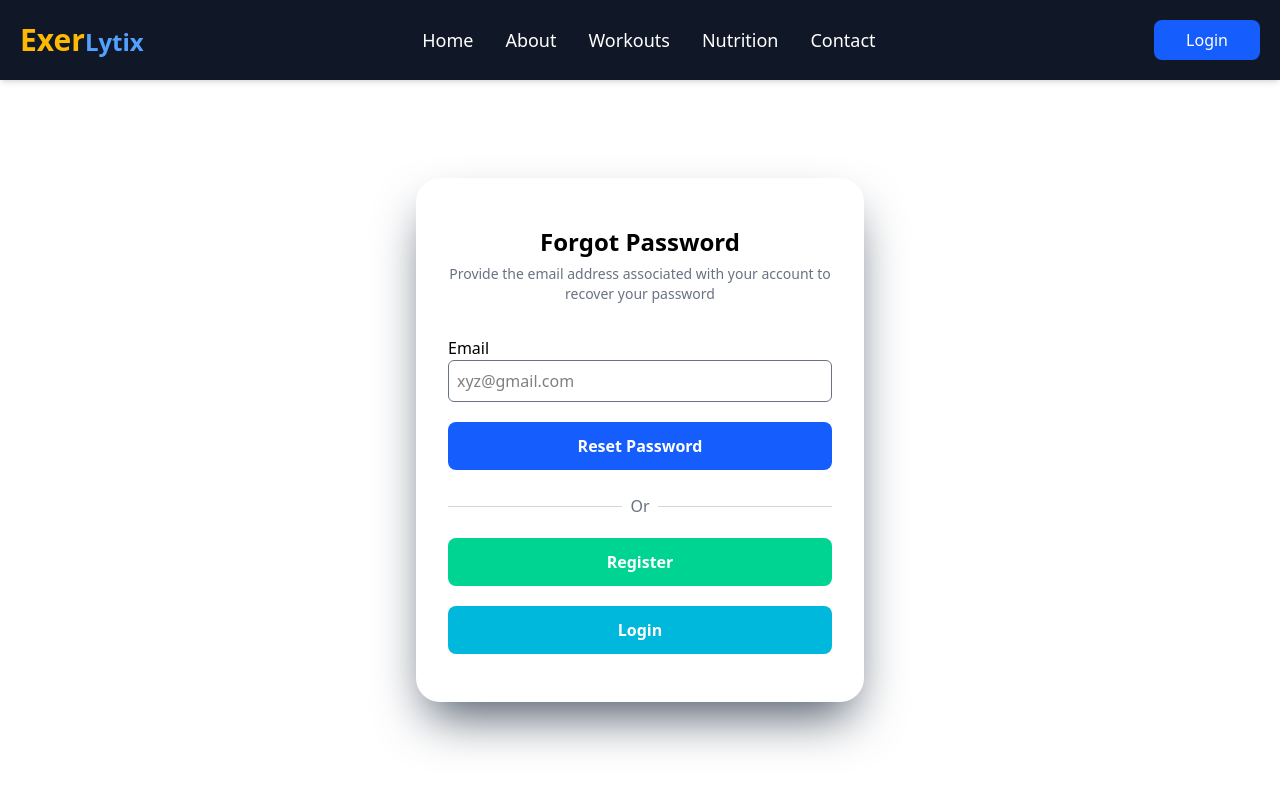
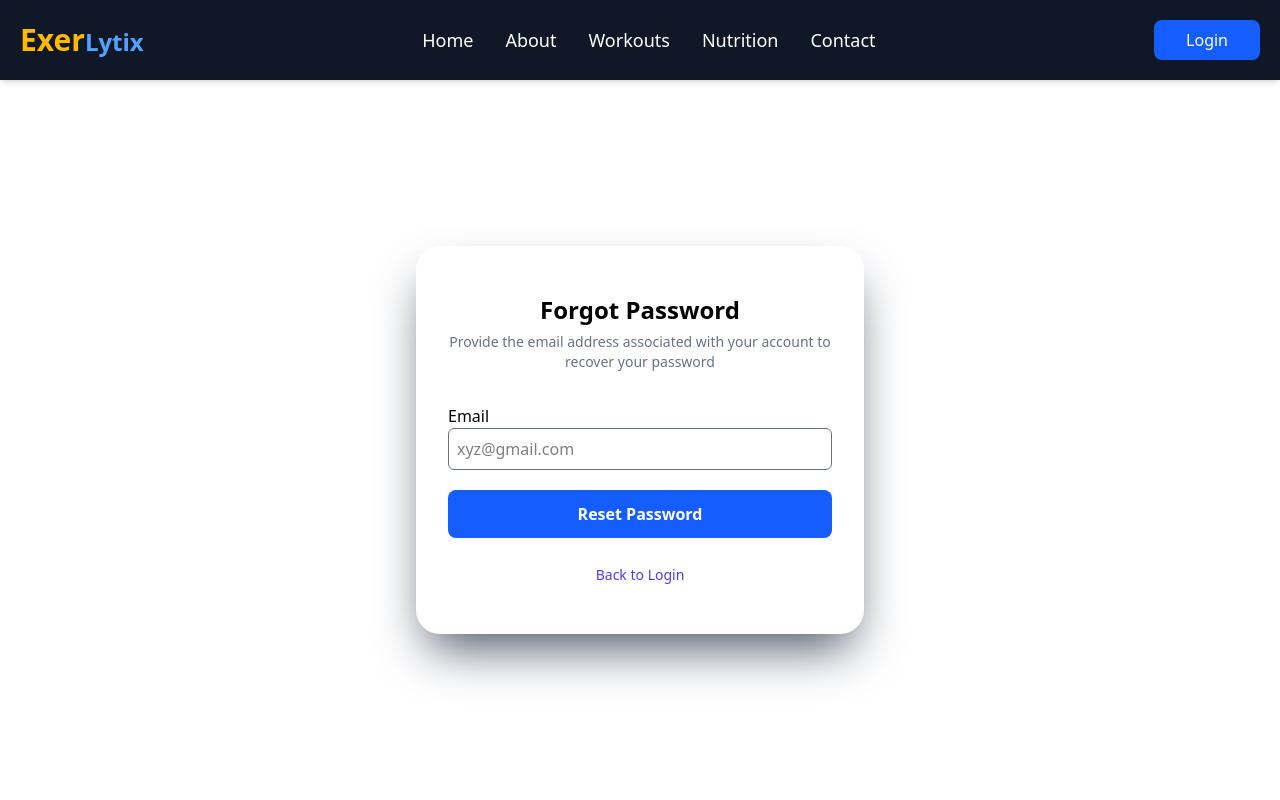
Before and after one commit to imtiyazahamad703/ExerLytix, a React (Vite) app in the folder frontend/: page /auth/forgot-password in a window 1280 px wide. Shown: the top 800 px of the page. Built offline with nearby package versions, Linux system fonts and the light colour scheme.

Commit message:
gui enhancement

```diff
--- a/frontend/package.json
+++ b/frontend/package.json
@@ -12,7 +12,9 @@
   "dependencies": {
     "@tailwindcss/vite": "^4.0.3",
     "axios": "^1.7.9",
+    "chart.js": "^4.5.0",
     "react": "^18.3.1",
+    "react-chartjs-2": "^5.3.0",
     "react-dom": "^18.3.1",
     "react-hook-form": "^7.54.2",
     "react-icons": "^5.5.0",
--- a/frontend/src/components/ChangePassword.jsx
+++ b/frontend/src/components/ChangePassword.jsx
@@ -1,93 +1,154 @@
-import { useState } from "react";
-import { Link } from "react-router-dom";
+import { useState, useEffect } from "react";
+import { useLocation, useNavigate, Link } from "react-router-dom";
 
-const ChangePassword=()=>{
-
-    const [newPassword,setNewPassword]=useState("");
-    const [confirmNewPassword,setConfirmNewPassword]=useState("");
-
+const ChangePassword = () => {
+  const [newPassword, setNewPassword] = useState("");
+  const [confirmNewPassword, setConfirmNewPassword] = useState("");
   const [passwordError, setPasswordError] = useState("");
   const [confirmPasswordError, setConfirmPasswordError] = useState("");
-    const [isValid,setIsValid]=useState(false);
+  const [message, setMessage] = useState("");
+
+  const location = useLocation();
+  const navigate = useNavigate();
+
+  // ✅ Get email from navigation state
+  const email = location.state?.email;
+
+  // ✅ If no email passed, redirect user back to ForgotPassword
+  useEffect(() => {
+    if (!email) {
+      setMessage("You must go through Forgot Password first!");
+      setTimeout(() => navigate("/auth/forgot-password"), 3000);
+    }
+  }, [email, navigate]);
 
   const validatePassword = (password) => {
-    setIsValid(false);
-    const passwordRegex = /^(?=.*[A-Za-z])(?=.*\d)(?=.*[@$!%*?&])[A-Za-z\d@$!%*?&]{8,}$/;
+    const passwordRegex =
+      /^(?=.*[A-Za-z])(?=.*\d)(?=.*[@$!%*?&])[A-Za-z\d@$!%*?&]{8,}$/;
     if (!passwordRegex.test(password)) {
-      setPasswordError("Password must be at least 8");
-      setIsValid(true);
+      setPasswordError(
+        "Password must be at least 8 characters, include a number and a special character"
+      );
+      return false;
     } else {
       setPasswordError("");
+      return true;
     }
   };
 
-
   const validateConfirmPassword = (confirmPassword) => {
-    setIsValid(false);
-    if (confirmPassword !== password) {
-
+    if (confirmPassword !== newPassword) {
       setConfirmPasswordError("Passwords do not match");
-      setIsValid(true);
+      return false;
     } else {
       setConfirmPasswordError("");
+      return true;
     }
   };
 
-    return(
+  const handleSubmit = async (e) => {
+    e.preventDefault();
+    if (!email) return; // stop if no email carried
+
+    if (!validatePassword(newPassword)) return;
+    if (!validateConfirmPassword(confirmNewPassword)) return;
+
+    try {
+      const response = await fetch("http://localhost:8081/api/reset-password", {
+        method: "POST",
+        headers: { "Content-Type": "application/json" },
+        body: JSON.stringify({ email, newPassword }),
+      });
+
+      const data = await response.json();
+      if (response.ok) {
+        setMessage("Password changed successfully!");
+        setTimeout(() => navigate("/auth/login"), 2000);
+      } else {
+        setMessage(data.message || "Error resetting password");
+      }
+    } catch (err) {
+      setMessage("Server error: " + err.message);
+    }
+  };
+
+  return (
     <div className="flex h-screen w-full items-center justify-center mt-10">
       <div className="max-w-md rounded-3xl p-8 py-12 shadow-2xl shadow-gray-600">
         <div className="mb-8 w-full text-center">
-      <h1 className="mb-1.5 text-center text-2xl font-bold">Change Password</h1>
-      <p className="text-sm text-gray-500">Provide your new password to update your account security</p>
+          <h1 className="mb-1.5 text-center text-2xl font-bold">
+            Change Password
+          </h1>
+          <p className="text-sm text-gray-500">
+            Provide your new password to update your account security
+          </p>
         </div>
-    <form className="space-y-5">
 
+        {email ? (
+          <form className="space-y-5" onSubmit={handleSubmit}>
             <div>
-        <label htmlFor="newPassword" className="block">New Password</label>
-        <input type="password" value={newPassword} name="newPassword" id="newPassword" className="w-full rounded-md border border-gray-500 p-2 transition-all focus:scale-102 focus:ring-2 focus:ring-blue-500 focus:outline-none" placeholder="Enter new password"
-              onChange={(event)=>{
-                setNewPassword(event.target.value);
-                validatePassword(event.target.value);}
-              }
+              <label htmlFor="newPassword" className="block">
+                New Password
+              </label>
+              <input
+                type="password"
+                value={newPassword}
+                id="newPassword"
+                className="w-full rounded-md border border-gray-500 p-2"
+                placeholder="Enter new password"
+                onChange={(e) => setNewPassword(e.target.value)}
+                onBlur={() => validatePassword(newPassword)}
               />
-        {isValid && <p className="text-red-500 text-sm">{passwordError}</p>  }
+              {passwordError && (
+                <p className="text-red-500 text-sm">{passwordError}</p>
+              )}
             </div>
 
             <div>
-        <label htmlFor="confirmNewPassword" className="block">Confirm New Password</label>
-        <input type="password" value={confirmNewPassword} name="confirmNewPassword" id="confirmNewPassword" className="w-full rounded-md border border-gray-500 p-2 transition-all focus:scale-102 focus:ring-2 focus:ring-blue-500 focus:outline-none" placeholder="Re-enter new password"
-               onChange={(event)=>{
-                setConfirmNewPassword(event.target.value);
-                validateConfirmPassword(event.target.value);
-               }}
+              <label htmlFor="confirmNewPassword" className="block">
+                Confirm New Password
+              </label>
+              <input
+                type="password"
+                value={confirmNewPassword}
+                id="confirmNewPassword"
+                className="w-full rounded-md border border-gray-500 p-2"
+                placeholder="Re-enter new password"
+                onChange={(e) => setConfirmNewPassword(e.target.value)}
+                onBlur={() => validateConfirmPassword(confirmNewPassword)}
               />
-        {isValid && <p className="text-red-500 text-sm">{confirmPasswordError}</p>  }
+              {confirmPasswordError && (
+                <p className="text-red-500 text-sm">{confirmPasswordError}</p>
+              )}
             </div>
 
             <div>
-        <button type="submit" className="w-full rounded-lg bg-blue-600 p-3 font-bold text-white transition-all duration-200 hover:bg-blue-800 active:scale-95 active:bg-blue-900">Submit</button>
+              <button
+                type="submit"
+                className="w-full rounded-lg bg-blue-600 p-3 font-bold text-white transition-all hover:bg-blue-800"
+              >
+                Submit
+              </button>
             </div>
+          </form>
+        ) : (
+          <p className="text-center text-red-600">
+            {message || "Redirecting..."}
+          </p>
+        )}
+
+        {message && email && (
+          <p className="mt-4 text-center text-sm text-green-700">{message}</p>
+        )}
 
         <div className="mt-6 text-center">
-        <div className="relative">
-          <div className="absolute inset-0 flex items-center">
-            <div className="w-full border-t border-gray-300"></div>
-          </div>
-          <div className="relative flex justify-center">
-            <span className="bg-white px-2 text-gray-500">Or</span>
+          <Link to="/auth/login" className="text-indigo-600 hover:underline text-sm">
+            Back to Login
+          </Link>
         </div>
       </div>
     </div>
+  );
+};
 
-      <div>
-        <Link to="/auth/register">
-        <button className="w-full rounded-lg bg-emerald-400 p-3 font-bold text-white transition-all duration-200 hover:bg-green-700 active:scale-95 active:bg-blue-900">Register</button>
-        </Link>
-      </div>
-
-    </form>
-  </div>
-</div>
-    );
-}
 export default ChangePassword;
--- a/frontend/src/components/ForgotPassword.jsx
+++ b/frontend/src/components/ForgotPassword.jsx
@@ -1,72 +1,124 @@
 import React, { useState } from "react";
-import { Link } from "react-router-dom";
+import axiosInstance from "../utils/axiosInstance";
+import { useNavigate, Link } from "react-router-dom";
 
-const ForgotPassword =()=>{
+const ForgotPassword = () => {
+  const [email, setEmail] = useState("");
+  const [emailError, setEmailError] = useState("");
+  const [message, setMessage] = useState("");
+  const [loading, setLoading] = useState(false);
 
-  const [email,setEmail]=useState("");
-  const [emailError, setEmailError] = useState("");
-  const [isValid,setIsValid]=useState("");
+  const navigate = useNavigate();
 
   const validateEmail = (email) => {
-    setIsValid(false);
     const emailRegex = /^[^\s@]+@[^\s@]+\.[^\s@]+$/;
     if (!emailRegex.test(email)) {
       setEmailError("Invalid email format");
-      setIsValid(true);
+      return false;
     } else {
       setEmailError("");
+      return true;
     }
   };
 
+  const handleSubmit = async (e) => {
+    e.preventDefault();
+    setMessage(""); // Clear previous messages
 
-return(
-<div className="flex h-screen w-full items-center justify-center mt-10">
-  <div className="max-w-md rounded-3xl p-8 py-12 shadow-2xl shadow-gray-600">
-    <div className="mb-8 w-full text-center">
-      <h1 className="mb-1.5 text-center text-2xl font-bold">Forgot Password</h1>
-      <p className="text-sm text-gray-500">Provide the email address associated with your account to recover your password</p>
-    </div>
-    <form className="space-y-5">
-      <div>
-        <label htmlFor="email" className="block">Email</label>
-        <input type="email" value={email} name="email" id="email" className="w-full rounded-md border border-gray-500 p-2 transition-all focus:scale-102 focus:ring-2 focus:ring-blue-500 focus:outline-none" placeholder="xyz@gmail.com"
-          onChange={(event)=>{
-            setEmail(event.target.value);
-            validateEmail(event.target.value);
-          }}
-        />
-        {isValid && <p className="text-red-500 text-sm">{emailError}</p>  }
-      </div>
-      <div>
-        <Link to="/auth/change-password">   {/* Temporary :when click on Button then 1st Fetch from DB email then send to Change Password*/}
-        <button type="submit" className="w-full rounded-lg bg-blue-600 p-3 font-bold text-white transition-all duration-200 hover:bg-blue-800 active:scale-95 active:bg-blue-900">Reset Password</button>
-        </Link>
-     </div>
+    if (!validateEmail(email)) return;
 
-      <div className="mt-6 text-center">
-        <div className="relative">
-          <div className="absolute inset-0 flex items-center">
-            <div className="w-full border-t border-gray-300"></div>
+    setLoading(true);
+    try {
+      // This part only runs for successful (2xx) responses
+      const response = await axiosInstance.post("/forgot-password", { email });
+
+      setMessage("Email verified. Redirecting...");
+      setTimeout(() => {
+        navigate("/auth/change-password", { state: { email } });
+      }, 1500);
+
+    } catch (error) {
+      // <-- This block now correctly handles the error from the backend
+      console.error("Forgot password error:", error);
+
+      // Check if the error is a 404 "Not Found" error from our API
+      if (error.response && error.response.status === 404) {
+        setMessage(error.response.data.message || "This email is not registered."); // Use backend message
+      } else {
+        // Handle other errors (like network issues)
+        setMessage("An unexpected error occurred. Please try again.");
+      }
+
+      // Set a timeout to clear the error message
+      setTimeout(() => setMessage(""), 3000);
+
+    } finally {
+      setLoading(false);
+    }
+  };
+
+  return (
+    <div className="flex h-screen w-full items-center justify-center mt-10">
+      <div className="max-w-md rounded-3xl p-8 py-12 shadow-2xl shadow-gray-600">
+        <div className="mb-8 w-full text-center">
+          <h1 className="mb-1.5 text-center text-2xl font-bold">
+            Forgot Password
+          </h1>
+          <p className="text-sm text-gray-500">
+            Provide the email address associated with your account to recover
+            your password
+          </p>
+        </div>
+
+        <form className="space-y-5" onSubmit={handleSubmit}>
+          <div>
+            <label htmlFor="email" className="block">
+              Email
+            </label>
+            <input
+              type="email"
+              value={email}
+              name="email"
+              id="email"
+              className="w-full rounded-md border border-gray-500 p-2"
+              placeholder="xyz@gmail.com"
+              onChange={(event) => setEmail(event.target.value)}
+              onBlur={(event) => validateEmail(event.target.value)}
+            />
+            {emailError && (
+              <p className="text-red-500 text-sm">{emailError}</p>
+            )}
           </div>
-          <div className="relative flex justify-center">
-            <span className="bg-white px-2 text-gray-500">Or</span>
+
+          <div>
+            <button
+              type="submit"
+              disabled={loading}
+              className="w-full rounded-lg bg-blue-600 p-3 font-bold text-white transition-all duration-200 hover:bg-blue-800 disabled:bg-gray-400"
+            >
+              {loading ? "Verifying..." : "Reset Password"}
+            </button>
           </div>
+        </form>
+
+        {message && (
+          // Use different colors for success vs. error messages
+          <p className={`mt-4 text-center text-sm ${message.includes("Redirecting") ? "text-green-600" : "text-red-600"}`}>
+            {message}
+          </p>
+        )}
+
+        <div className="mt-6 text-center">
+          <Link
+            to="/auth/login"
+            className="text-indigo-600 hover:underline text-sm"
+          >
+            Back to Login
+          </Link>
         </div>
       </div>
-      <div>
-        <Link to="/auth/register">
-        <button className="w-full rounded-lg bg-emerald-400 p-3 font-bold text-white transition-all duration-200 hover:bg-green-700 active:scale-95 active:bg-blue-900">Register</button>
-        </Link>
-      </div>
+    </div>
+  );
+};
 
-      <div>
-        <Link to="/auth/login">
-        <button className="w-full rounded-lg bg-cyan-500 p-3 font-bold text-white transition-all duration-200 hover:bg-cyan-600 active:scale-95 active:bg-blue-900">Login</button>
-        </Link>
-      </div>
-    </form>
-  </div>
-</div>
-);
-}
 export default ForgotPassword;
```
Also changed, not shown: frontend/seraj project/index.html (deleted, +0 -12 lines), frontend/src/components/UserProfileHeader.jsx (added, +30 -0 lines), frontend/src/pages/Dashboard.jsx (+8 -0 lines), 1 other file (tests, documents, lock files or other folders). Lines whose indentation alone changed are shown as unchanged.
